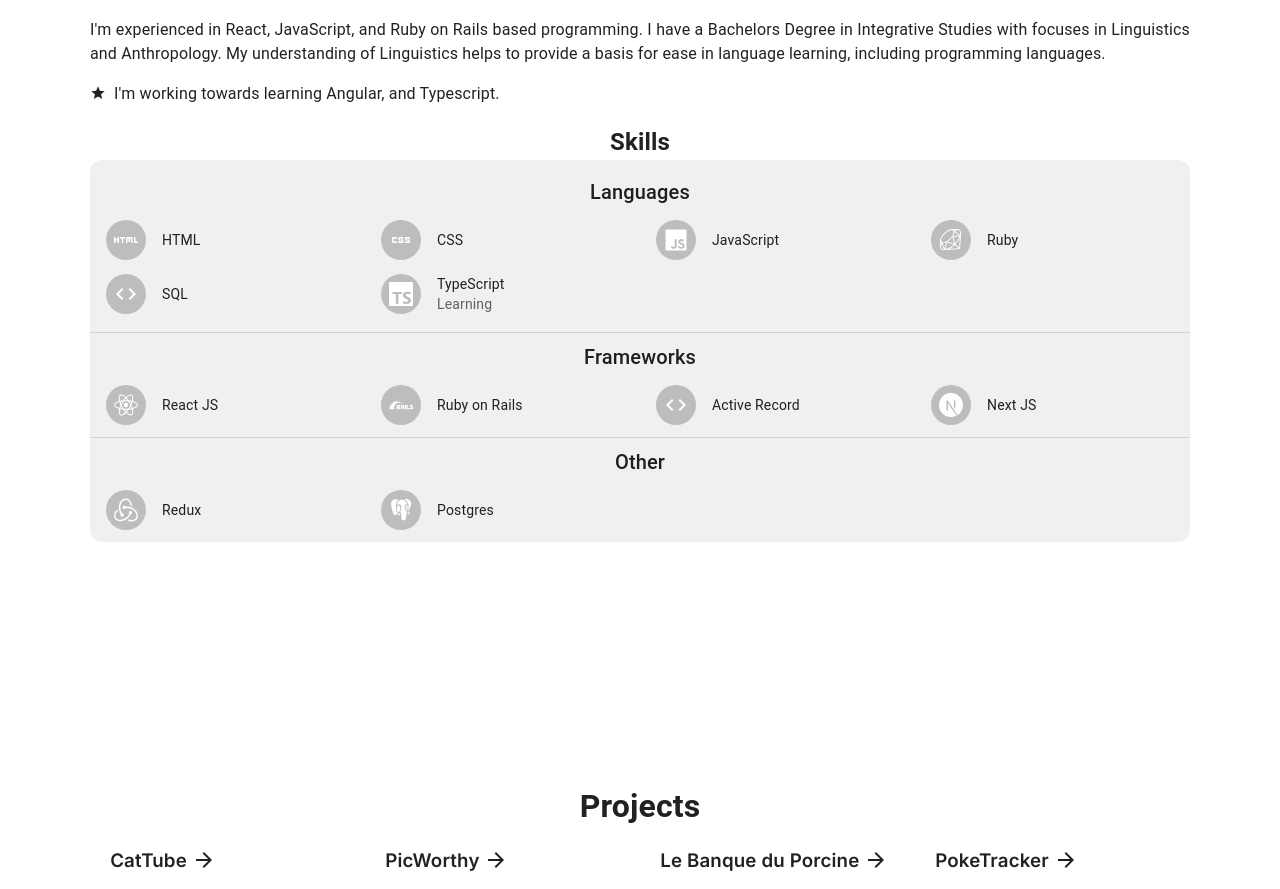
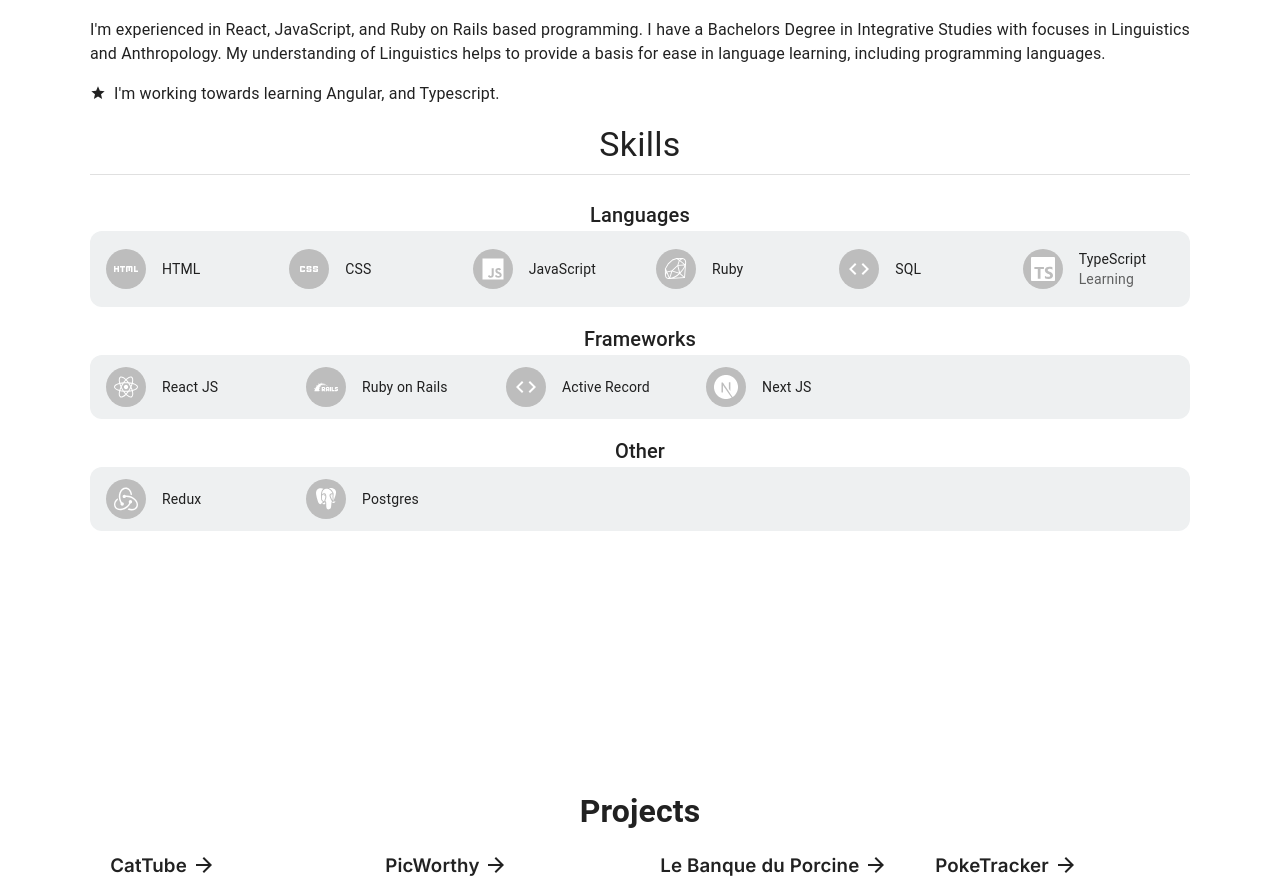
Before and after one commit to mailauki/portfolio-next, a Next.js app: page / in a window 1280 px wide. Shown: the part 1184-2073 px from the top of the page. Built offline with nearby package versions, Linux system fonts and the light colour scheme.

Commit message:
update skills to scroll

```diff
--- a/components/AboutMe/Skills.js
+++ b/components/AboutMe/Skills.js
@@ -7,64 +7,18 @@
 
   return (
     <>
-      <h2>Skills</h2>
+      {/* <h2>Skills</h2> */}
+      <Typography variant="h4">Skills</Typography>
+      <Divider width="100%" sx={{ margin: "0.5rem 0" }} />
 
-      {/* <Box
-        // className={styles.grid}
-        sx={{
-          // bgcolor: "background.paper",
-          borderRadius: "12px"
-        }}
-      >
-        {skills[labels[0]].map((skill) => (
-          <Box
-            key={skill.id}
-            className={styles.card}
-            sx={{
-              display: "flex",
-              // justifyContent: "space-between",
-              alignItems: "center"
-            }}
-          >
-            <Avatar sx={{ mr: 1 }}>{skill.icon}</Avatar>
-            <Box
-              sx={{
-                display: "flex",
-                flexDirection: "column",
-                justifyContent: "space-between",
-                alignItems: "stretch",
-                flexGrow: 1
-              }}
-            >
-              <Typography variant="h6">{skill.primary}</Typography>
-              <Typography variant="subtitle1">{skill.secondary}</Typography>
-            </Box>
-          </Box>
-        ))}
-      </Box> */}
-
-      <List
-        // className={styles.list}
-        className={styles.grid}
-        dense
-        sx={{
-          bgcolor: "background.paper",
-          borderRadius: "12px",
-          // display: "grid",
-          // gridTemplateColumns: "repeat(3, 200px)",
-          // width: "100%"
-        }}
-      >
+      <Box className={styles.scroll} sx={{ width: "100%" }}>
         {labels.map((label) => (
-          <>
-            <ListItem sx={{ gridColumn: "1 / -1", textAlign: "center" }}>
-                <ListItemText primary={
+          <Box sx={{ margin: "1rem 0" }}>
             <Typography variant="h6">
               {label.charAt(0).toUpperCase() + label.slice(1)}
             </Typography>
-                } />
-            </ListItem>
 
+            <List dense>
               {skills[label].map((skill) => (
                 <ListItem key={skill.id}>
                   <ListItemAvatar>
@@ -78,15 +32,10 @@
                   />
                 </ListItem>
               ))}
-
-            {labels.indexOf(label) === labels.length-1 ? (
-              <></>
-            ) : (
-              <Divider sx={{ gridColumn: "1 / -1", mt: "8px" }} />
-            )}
-          </>
+            </List>
+          </Box>
         ))}
-      </List>
+      </Box>
     </>
   )
 }
--- a/styles/Home.module.css
+++ b/styles/Home.module.css
@@ -185,6 +185,47 @@
   margin: auto 4px;
 }
 
+.scroll h6 {
+  text-align: center;
+
+}
+
+.scroll ul {
+  scrollbar-color: #6969dd transparent;
+  scrollbar-width: thin;
+  width: 100%;
+  border-radius: 12px;
+  display: flex;
+  flex-direction: row;
+  overflow-x: scroll;
+  scroll-snap-type: x proximity;
+}
+
+.scroll li {
+  min-width: fit-content;
+  max-width: 200px;
+  scroll-snap-align: center;
+}
+
+.scroll ul::-webkit-scrollbar {
+  background-color: transparent;
+}
+
+.scroll ul::-webkit-scrollbar-track {
+  background-color: transparent;
+}
+
+.scroll ul::-webkit-scrollbar-thumb {
+  border: 5px solid transparent;
+  border-radius: 100px;
+  background-color: #8070d4;
+  background-clip: content-box;
+}
+
+.scroll::-webkit-scrollbar-button {
+  display: none;
+}
+
 /* Enable hover only on non-touch devices */
 @media (hover: hover) and (pointer: fine) {
   .card:hover {
```
Lines whose indentation alone changed are shown as unchanged.
